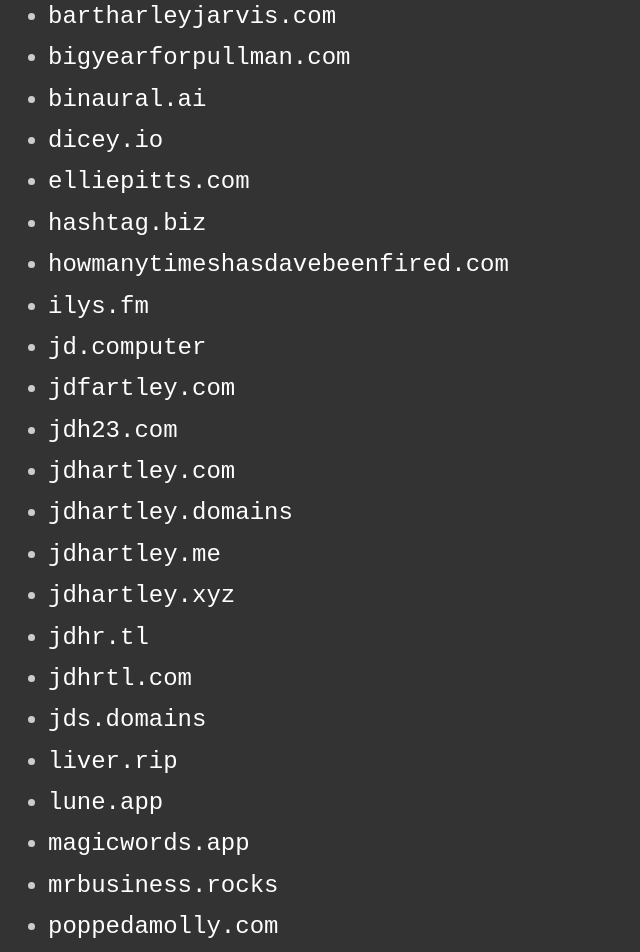
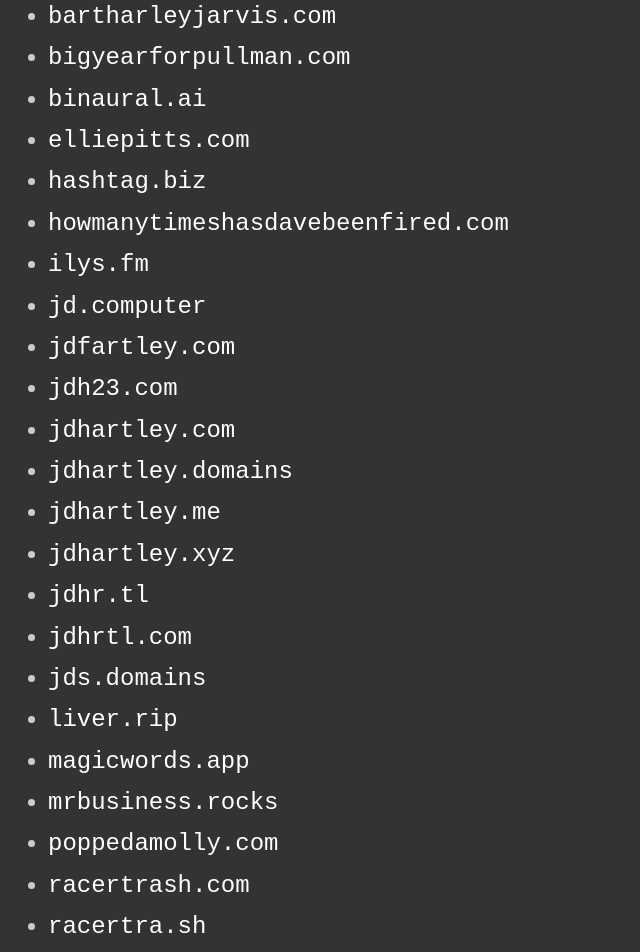
Before and after one commit to jdhartley/jds.domains, a plain HTML site: page index.html in a window 1280 px wide. Shown: the part 215-1167 px from the top of the page, without its empty margins (0-640 px from the left). Drawn offline with Linux system fonts and the light colour scheme.

Commit message:
Add racertra.sh, remove domains that are not renewing

```diff
--- a/index.html
+++ b/index.html
@@ -25,7 +25,6 @@
         <li><a href="http://bartharleyjarvis.com" target="_blank" rel="noreferrer noopener">bartharleyjarvis.com</a></li>
         <li><a href="https://bigyearforpullman.com" target="_blank" rel="noreferrer noopener">bigyearforpullman.com</a></li>
         <li><a href="http://binaural.ai" target="_blank" rel="noreferrer noopener">binaural.ai</a></li>
-        <li><a href="https://dicey.io" target="_blank" rel="noreferrer noopener">dicey.io</a></li>
         <li><a href="http://elliepitts.com" target="_blank" rel="noreferrer noopener">elliepitts.com</a></li>
         <li><a href="http://hashtag.biz" target="_blank" rel="noreferrer noopener">hashtag.biz</a></li>
         <li><a href="https://howmanytimeshasdavebeenfired.com" target="_blank" rel="noreferrer noopener">how&ZeroWidthSpace;many&ZeroWidthSpace;times&ZeroWidthSpace;has&ZeroWidthSpace;dave&ZeroWidthSpace;been&ZeroWidthSpace;fired.com</a></li>
@@ -41,11 +40,11 @@
         <li><a href="http://jdhrtl.com" target="_blank" rel="noreferrer noopener">jdhrtl.com</a></li>
         <li><a href="https://jds.domains" target="_blank" rel="noreferrer noopener">jds.domains</a></li>
         <li><a href="https://liver.rip" target="_blank" rel="noreferrer noopener">liver.rip</a></li>
-        <li><a href="http://lune.app" target="_blank" rel="noreferrer noopener">lune.app</a></li>
         <li><a href="https://magicwords.app" target="_blank" rel="noreferrer noopener">magicwords.app</a></li>
         <li><a href="https://mrbusiness.rocks" target="_blank" rel="noreferrer noopener">mrbusiness.rocks</a></li>
         <li><a href="https://poppedamolly.com" target="_blank" rel="noreferrer noopener">poppedamolly.com</a></li>
         <li><a href="https://racertrash.com" target="_blank" rel="noreferrer noopener">racertrash.com</a></li>
+        <li><a href="http://racertra.sh" target="_blank" rel="noreferrer noopener">racertra.sh</a></li>
         <li><a href="https://racerwave.com" target="_blank" rel="noreferrer noopener">racerwave.com</a></li>
         <li><a href="https://rickhartley.memorial" target="_blank" rel="noreferrer noopener">rickhartley.memorial</a></li>
         <li><a href="http://rickhartley.rip" target="_blank" rel="noreferrer noopener">rickhartley.rip</a></li>
```
